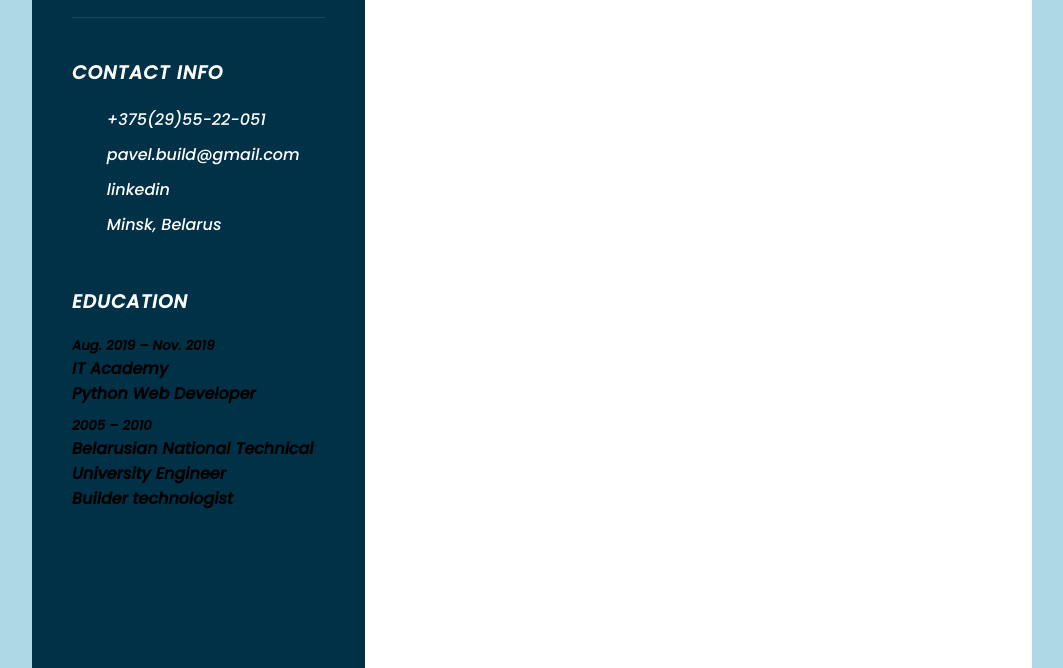
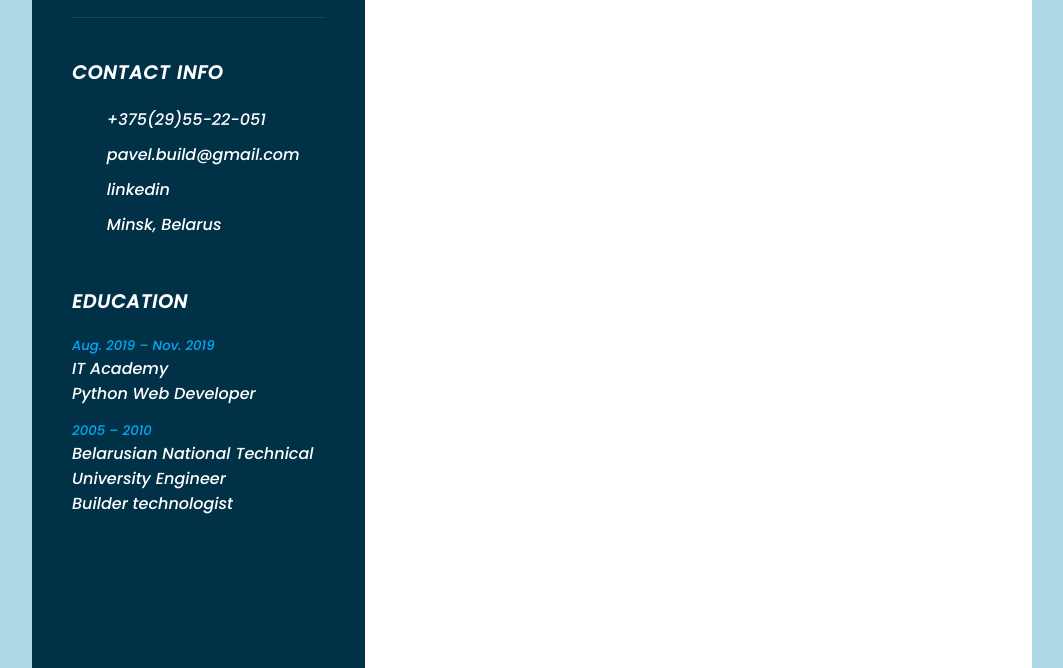
Before and after one commit to PavelLiurts/rsschool-cv, a plain HTML site: page index.html in a window 1280 px wide. Shown: the part 382-1050 px from the top of the page, without its empty margins (108-1171 px from the left). Drawn offline with Linux system fonts and the light colour scheme.

Commit message:
docs: update html and css files

```diff
--- a/style.css
+++ b/style.css
@@ -109,6 +109,25 @@ body{
     font-weight: 300;
 }
 
+.contacts.education li{
+    margin-bottom: 15px;
+}
+
+.contacts.education h5{
+    color: #03a9f4;
+    font-weight: 500;
+}
+
+.contacts.education h4:nth-child(2){
+    color: #fff;
+    font-weight: 500;
+}
+
+.contacts.education h4{
+    color: #fff;
+    font-weight: 300;
+}
+
 .container .right_side{
     position: relative;
     background: #fff;
```
Also changed, not shown: pavel.jpg.
